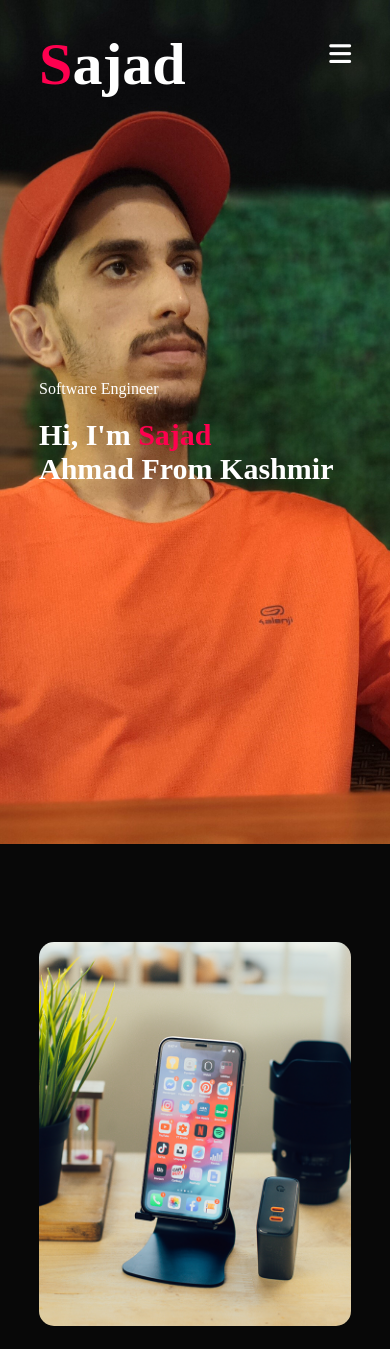
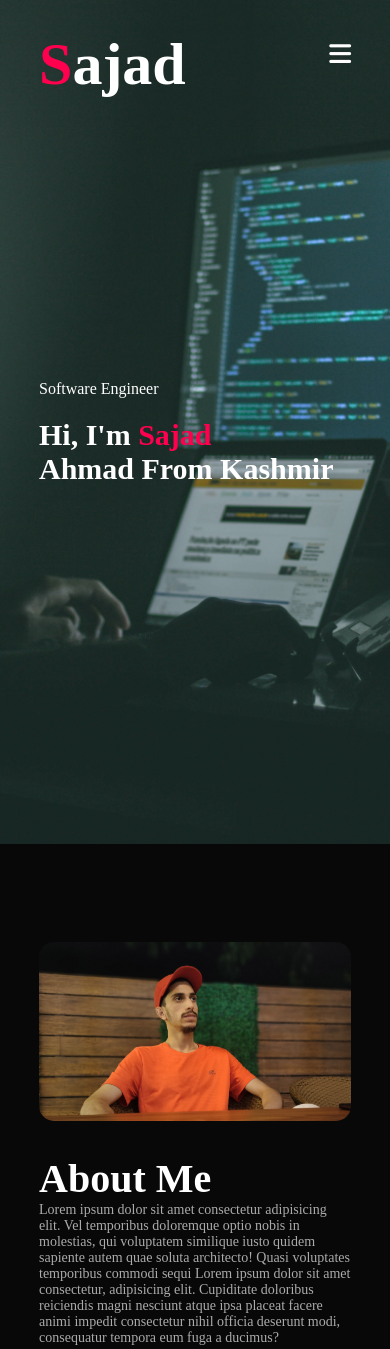
Before and after one commit to SajadAhmad3/portfolio, a plain HTML site: page index.html in a window 390 px wide. Shown: the top 1349 px of the page. Drawn offline with Linux system fonts and the light colour scheme.

Commit message:
pic change

```diff
--- a/index.html
+++ b/index.html
@@ -36,7 +36,7 @@
         <div class="container">
             <div class="row">
                 <div class="about-col-1">
-                    <img src="pic/work-1.png" alt="Sajad" >
+                    <img src="pic/suju.jpg" alt="Sajad" >
                 </div>
                 <div class="about-col-2">
                     <h1 class="sub-title">About Me</h1>
--- a/styles.css
+++ b/styles.css
@@ -14,7 +14,7 @@ body{
 #header{
     width: 100%;
     height: 100vh;
-    background-image: url(pic/suju.jpg);
+    background-image: url(pic/suju3.jpg);
     background-size: cover;
     background-position: center;
 
@@ -337,7 +337,7 @@ nav .fa-solid{
 @media only screen and  (max-width: 600px){
 
     #header{
-        background-image: url(pic/suju.jpg);
+        background-image: url(pic/suju3.jpg);
         background-size: cover;
         background-repeat: no-repeat;
         background-attachment:fixed;
```
Also changed, not shown: pic/suju3.jpg (added).
